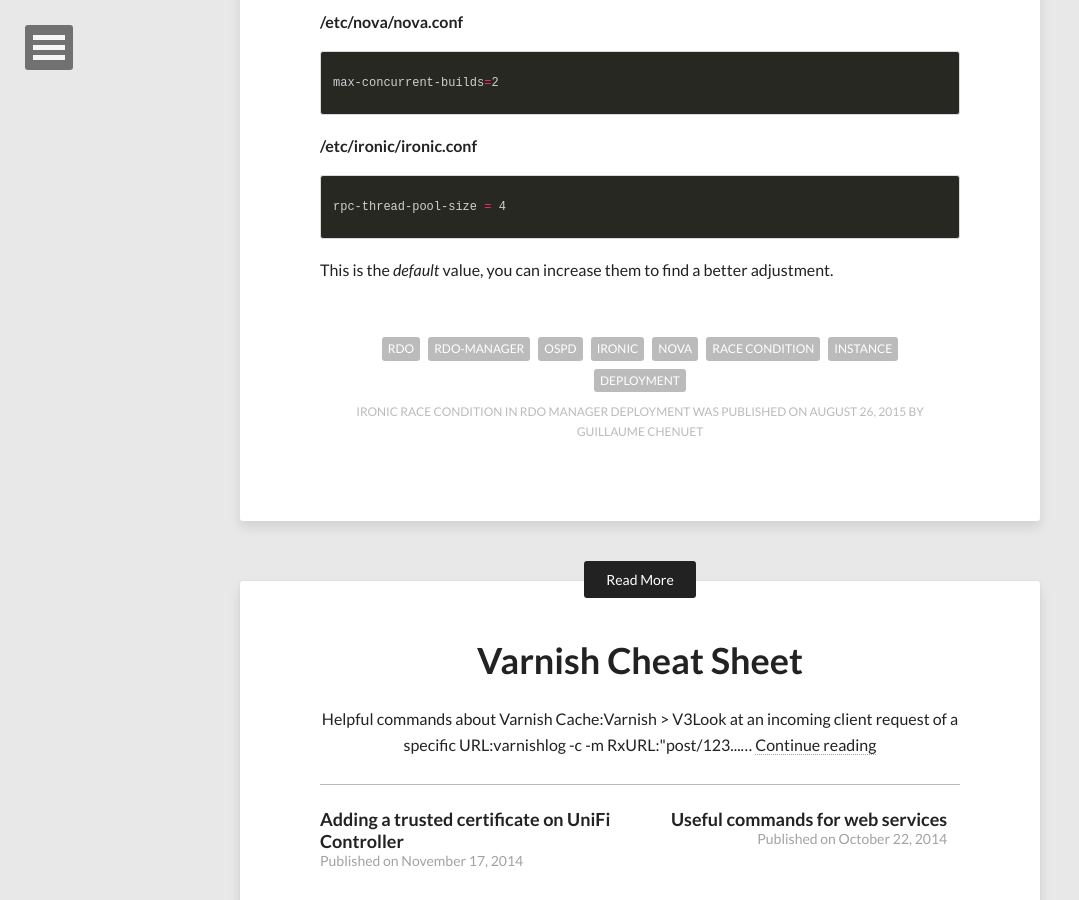
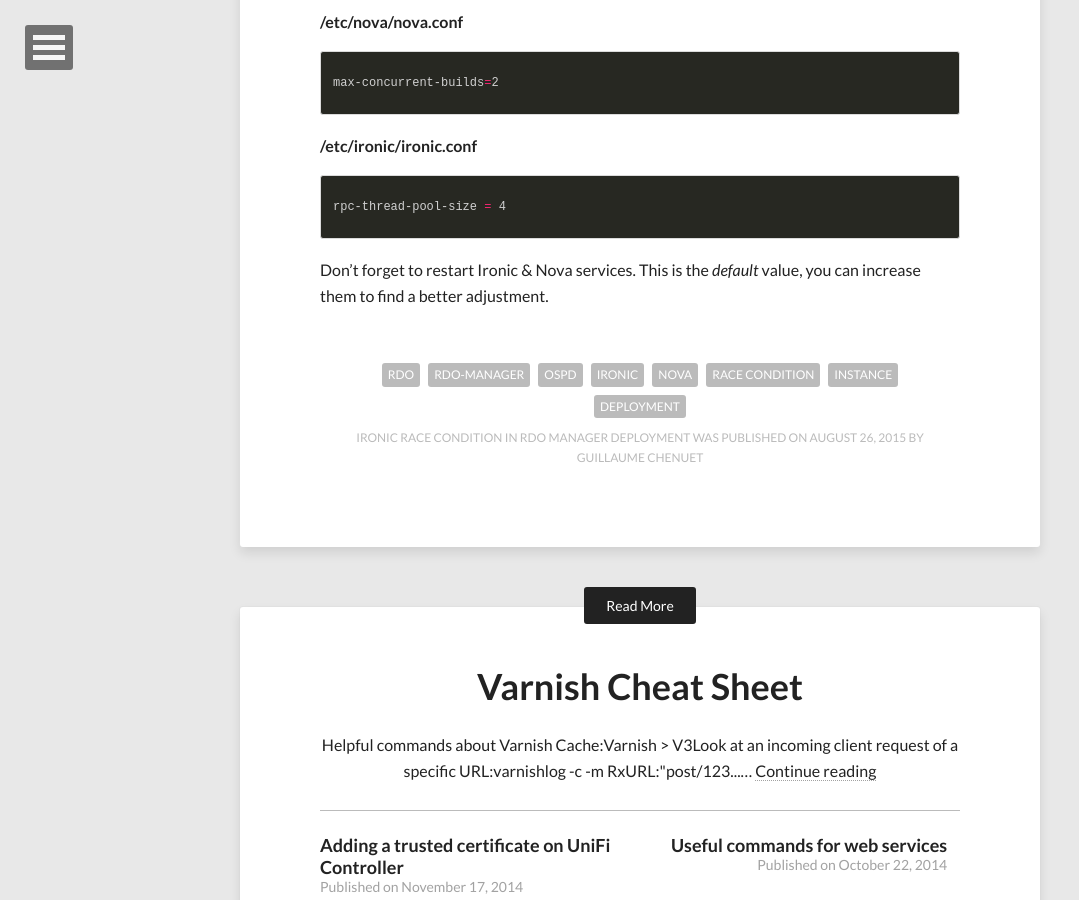
Before and after one commit to gchenuet/gchenuet.github.io, a Jekyll site: the page built from _posts/2015-08-26-ironic-race-condition-rdo-manager.markdown, in a window 1280 px wide and 900 px high, scrolled down 1150 px. Shown: the whole window, without its empty margins (0-1079 px from the left). Built offline with Jekyll 4.4.1, drawn with Linux system fonts in a browser that asks for light colours; nearby versions of some CDN libraries; Markdown is read by kramdown in place of the engine named in the settings.

Commit message:
Added comment on ironic post

```diff
--- a/_posts/2015-08-26-ironic-race-condition-rdo-manager.markdown
+++ b/_posts/2015-08-26-ironic-race-condition-rdo-manager.markdown
@@ -52,4 +52,5 @@ max-concurrent-builds=2
 rpc-thread-pool-size = 4
 {% endhighlight %}
 
+Don't forget to restart Ironic & Nova services.
 This is the _default_ value, you can increase them to find a better adjustment.
```
